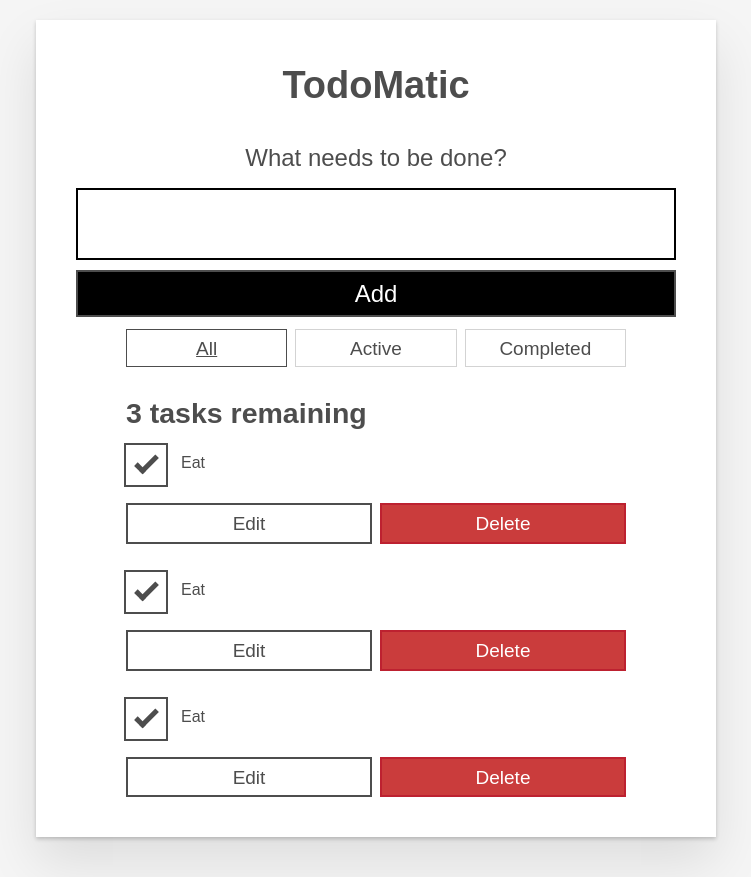
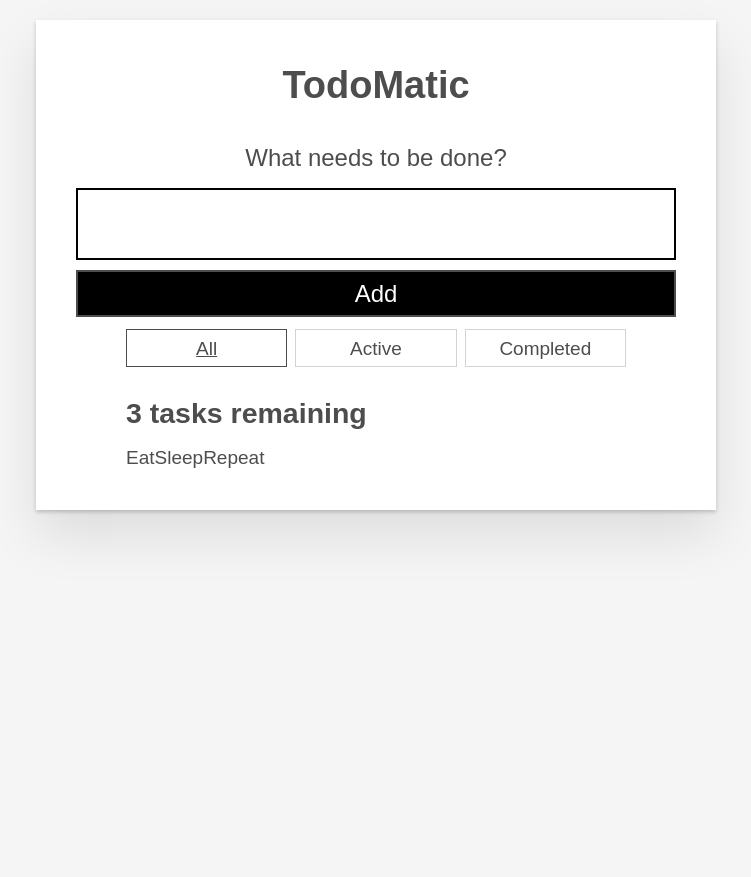
Before and after one commit to nasudaai/todo-react, a React (Vite) app: page / in a window 1280 px wide. Shown: the whole page, without its empty margins (264-1015 px from the left). After the commit the page ends 800 px from the top, so only its background shows below. Built offline with nearby package versions, Linux system fonts and the light colour scheme.

Commit message:
add Tasks obj

```diff
--- a/src/App.tsx
+++ b/src/App.tsx
@@ -4,6 +4,8 @@
 
 
 function App(props) {
+  console.log(props.tasks)
+  const taskList = props.tasks?.map((task) => task.name)
   return (
     <div className="todoapp stack-large">
       <h1>TodoMatic</h1>
@@ -46,9 +48,7 @@
         role="list"
         className="todo-list stack-large stack-exception"
         aria-labelledby="list-heading">
-        <Todo />
-        <Todo />
-        <Todo />
+          {taskList}
       </ul>
     </div>
   );
--- a/src/components/Todo.tsx
+++ b/src/components/Todo.tsx
@@ -1,12 +1,11 @@
-import React from "react"
 
-function Todo() {
+function Todo(props) {
   return (
     <li className="todo stack-small">
     <div className="c-cb">
-      <input id="todo-0" type="checkbox" defaultChecked={true} />
-      <label className="todo-label" htmlFor="todo-0">
-        Eat
+      <input id={props.id} type="checkbox" defaultChecked={props.completed} />
+      <label className="todo-label" htmlFor={props.id}>
+        {props.name}
       </label>
     </div>
     <div className="btn-group">
@@ -14,7 +13,7 @@
         Edit <span className="visually-hidden">Eat</span>
       </button>
       <button type="button" className="btn btn__danger">
-        Delete <span className="visually-hidden">Eat</span>
+        Delete <span className="visually-hidden">{props.name}</span>
       </button>
     </div>
   </li>
--- a/src/main.tsx
+++ b/src/main.tsx
@@ -3,8 +3,14 @@
 import App from './App.tsx'
 import './index.css'
 
+const DATA = [
+  { id: "todo-0", name: "Eat", completed: true },
+  { id: "todo-1", name: "Sleep", completed: false },
+  { id: "todo-2", name: "Repeat", completed: false },
+]
+
 ReactDOM.createRoot(document.getElementById('root')!).render(
   <React.StrictMode>
-    <App />
+    <App tasks={DATA}/>
   </React.StrictMode>,
 )
```
